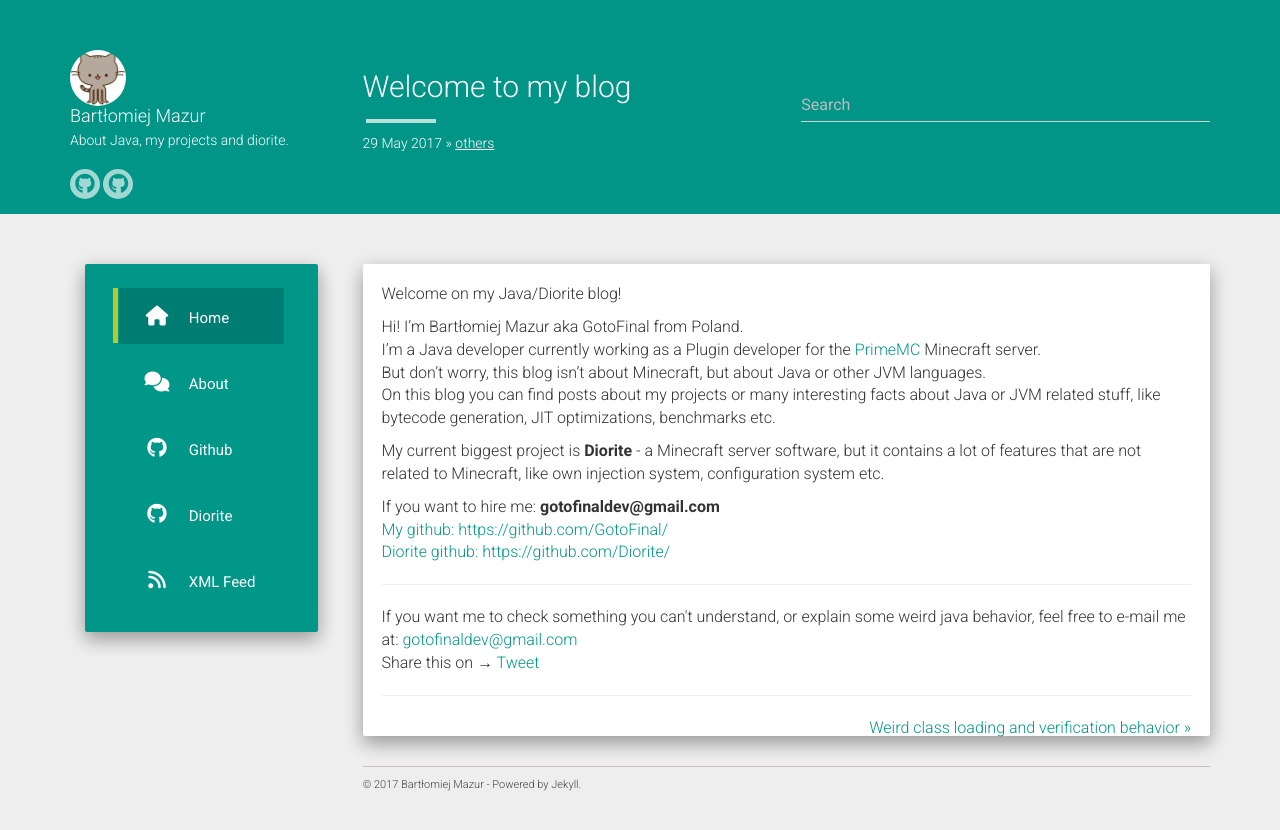
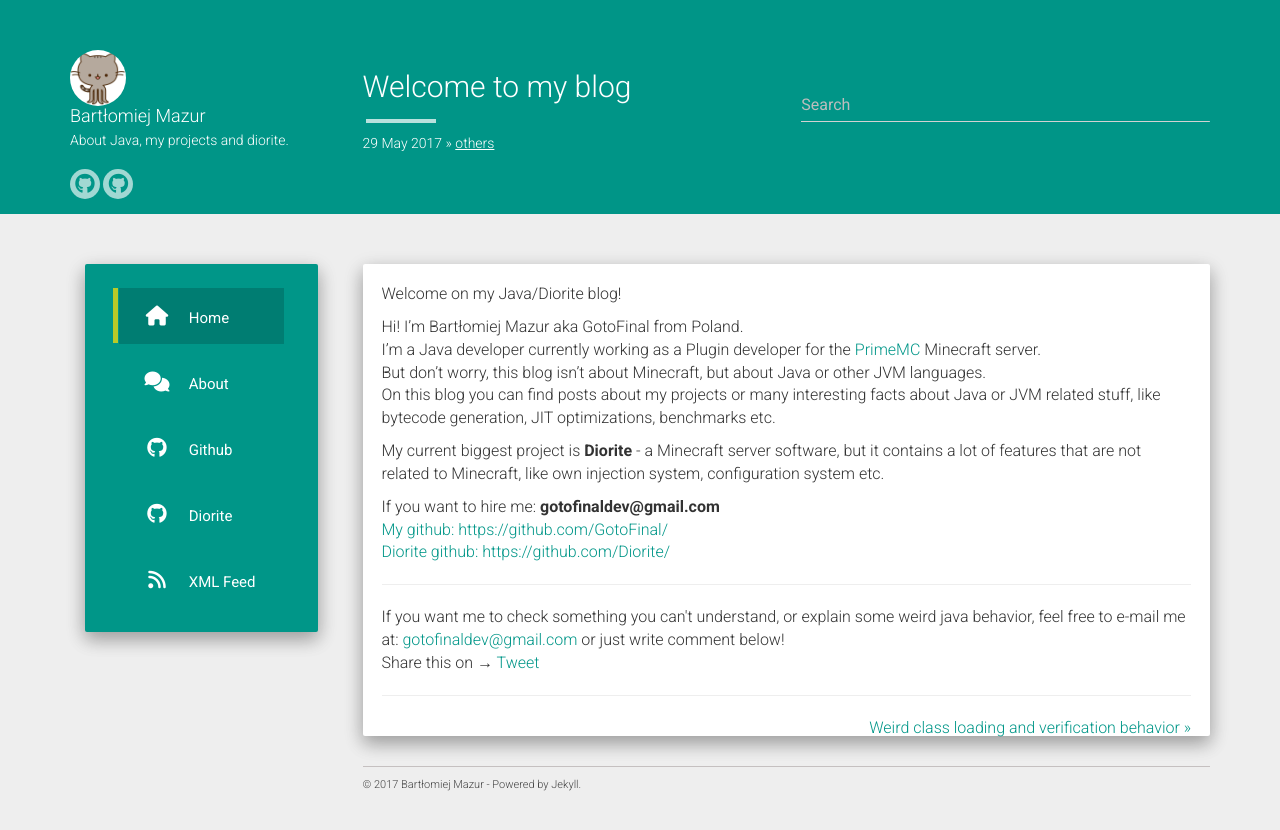
Before and after one commit to GotoFinal/blog, a Jekyll site: the page built from _posts/2017-05-29-welcome.md, in a window 1280 px wide. Shown: the top 830 px of the page. Built offline with Jekyll 4.4.1, drawn with Linux system fonts in a browser that asks for light colours; nearby versions of some CDN libraries; comment, search, counter and statistics services are not loaded.

Commit message:
update post footer

```diff
--- a/_includes/post-footer.html
+++ b/_includes/post-footer.html
@@ -1 +1 @@
-If you want me to check something you can't understand, or explain some weird java behavior, feel free to e-mail me at: <a href="mailto:gotofinaldev@gmail.com">gotofinaldev@gmail.com</a>
+If you want me to check something you can't understand, or explain some weird java behavior, feel free to e-mail me at: <a href="mailto:gotofinaldev@gmail.com">gotofinaldev@gmail.com</a> or just write comment below!
```
